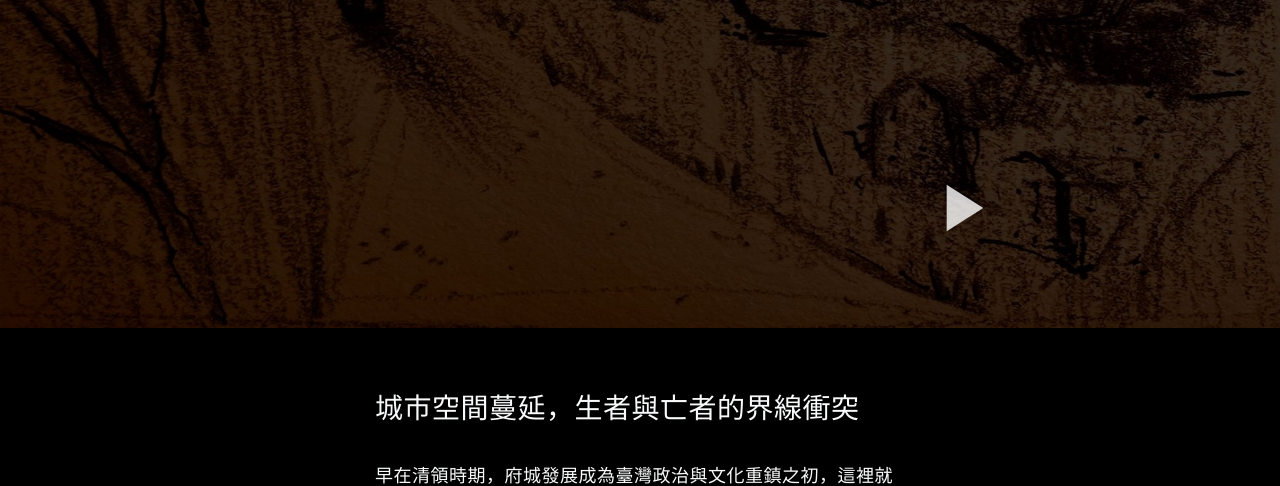
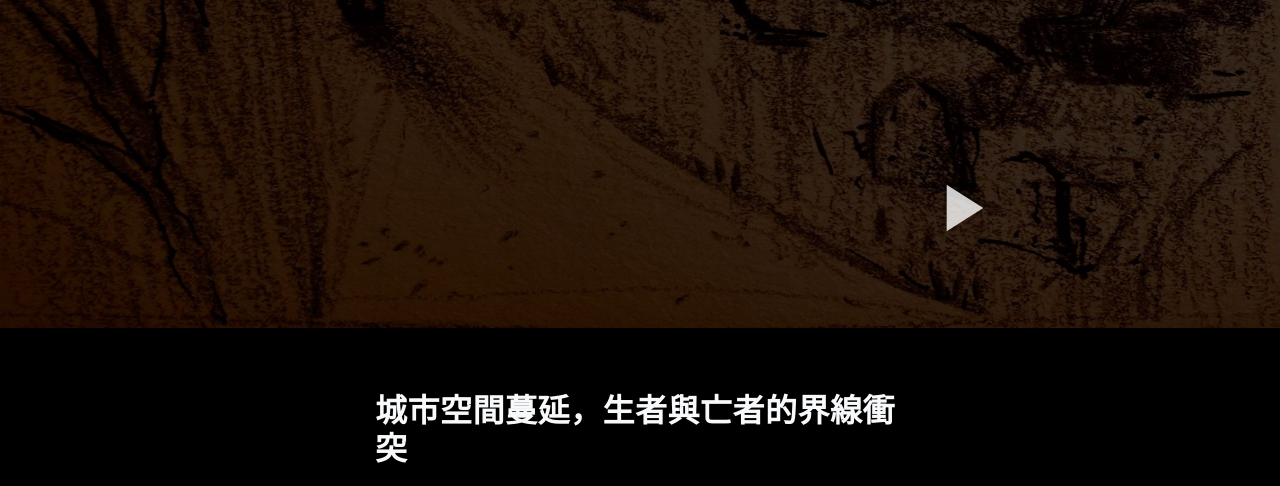
Before and after one commit to alan000322/cemetery_story, a plain HTML site: page index.html in a window 1280 px wide. Shown: the part 472-958 px from the top of the page. Drawn offline with nearby package versions, Linux system fonts and the light colour scheme.

Commit message:
Update index.html

```diff
--- a/index.html
+++ b/index.html
@@ -630,7 +630,7 @@
             <div class="container">
                 <div class="row p-3 pt-5 d-flex justify-content-center">
                     <div class="col-md-6">
-                        <h3 class="py-3">城市空間蔓延，生者與亡者的界線衝突</h3>
+                        <h2 class="py-3 fw-bold">城市空間蔓延，生者與亡者的界線衝突</h2>
                         <p>
                             早在清領時期，府城發展成為臺灣政治與文化重鎮之初，這裡就已經是都城城門外一片規模頗鉅的墳地，來台開墾的先民將過世親友安葬於此，官方並沒多加約束安葬的人數或規劃可土葬的範圍，也因此形成複雜、多元、龐大的墓葬群。
                         </p>
```
